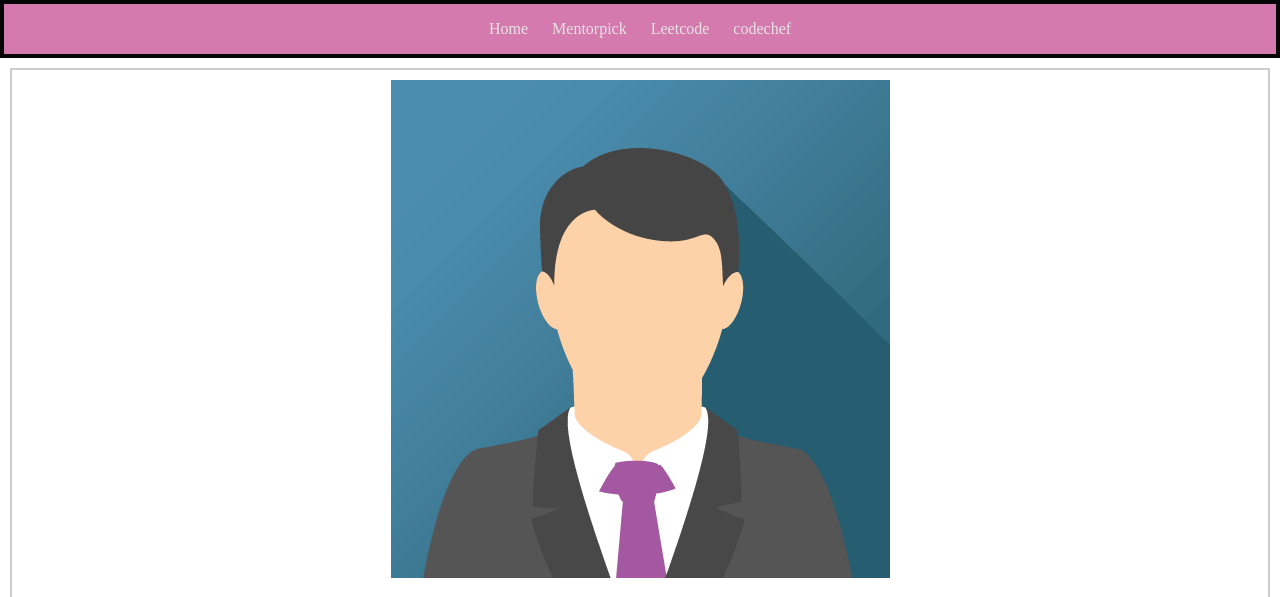
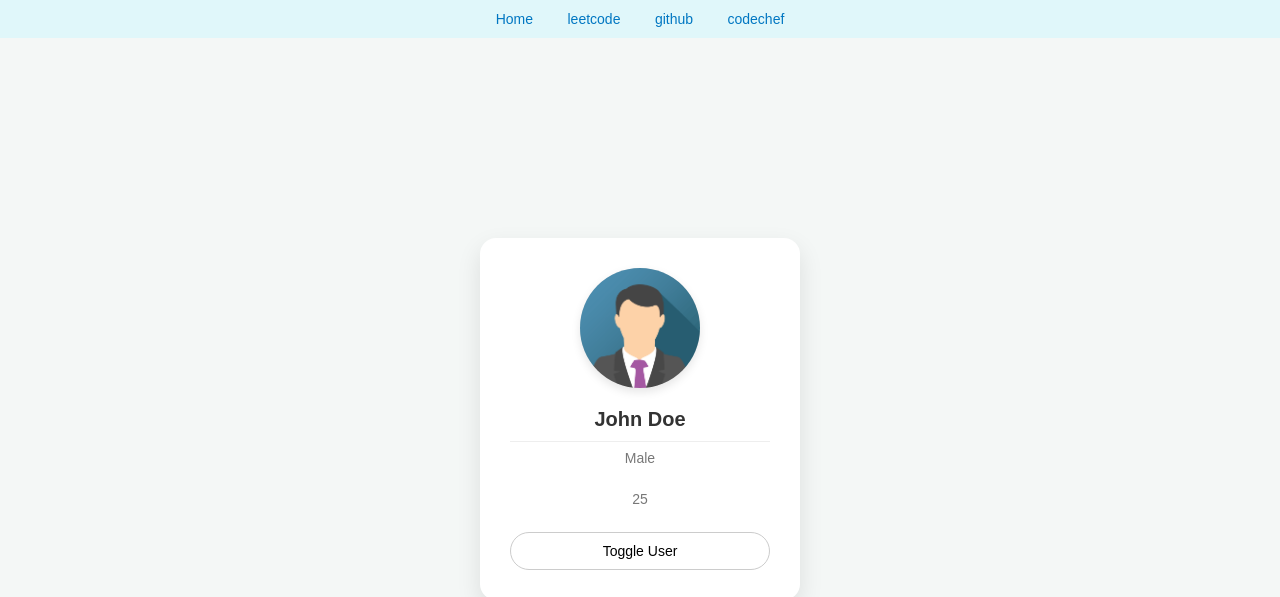
Before and after one commit to Koushik9307/web-development, a plain HTML site: page index.html in a window 1280 px wide. Shown: the top 597 px of the page. Drawn offline with Linux system fonts and the light colour scheme.

Commit message:
toogle case

```diff
--- a/index.css
+++ b/index.css
@@ -1,44 +1,90 @@
-.h1-tag{
-    color:blueviolet;
+* {
+    box-sizing: border-box;
+    margin: 0;
+    padding: 0;
+    font-family: Arial, sans-serif;
 }
-body{
-    margin: 0;
+
+body {
+    background-color: #f4f7f6;
+    display: flex;
+    flex-direction: column;
+    height: 100vh;
 }
-.nav-bar{
-    background-color: #d57aae;
-    padding: 16px;
-    border-color: #060606;
-    border-width: 4px;
-    border-style: solid;
+
+.navbar {
+    background-color: #e0f7fa;
+    padding: 10px 20px;
+    display: flex;
+    justify-content: center;
+}
+
+.navbar nav a {
+    margin: 0 15px;
+    text-decoration: none;
+    color: #0077c2;
+    font-size: 14px;
+}
+
+.container {
+    flex: 1;
+    display: flex;
+    justify-content: center;
+    align-items: center;
+}
+
+.card {
+    background: #ffffff;
+    padding: 30px;
+    border-radius: 16px;
+    box-shadow: 0 10px 25px rgba(0, 0, 0, 0.1);
     text-align: center;
+    width: 320px;
 }
-.nav-bar a{
-    color: #e7e4e4;
-    text-decoration: none;
-    margin: 0 10px;
+
+.avatar-container {
+    width: 120px;
+    height: 120px;
+    margin: 0 auto 20px;
+    border-radius: 50%;
+    overflow: hidden;
+    background-color: #ddd;
+    box-shadow: 0 4px 10px rgba(0, 0, 0, 0.1);
 }
-.nav-bar a:hover{
-    color:rgb(6, 122, 122);
-    padding:4px;
-    text-decoration:none;
+
+.avatar-container img {
+    width: 100%;
+    height: 100%;
+    object-fit: cover;
 }
-.card{
-    margin: 10px;
+
+.user-info h2 {
+    font-size: 20px;
+    color: #333;
+    margin-bottom: 8px;
+    border-bottom: 1px solid #eee;
+    padding-bottom: 10px;
+}
+
+.user-info p {
+    font-size: 14px;
+    color: #777;
+    margin-bottom: 25px;
+}
+
+.btn {
+    width: 100%;
     padding: 10px;
-    border: 2px solid #ccc;
-    text-align: center;
+    border: 1px solid #ccc;
+    border-radius: 20px;
+    background-color: #fff;
+    cursor: pointer;
+    font-size: 14px;
+    font-weight: 500;
+    transition: background-color 0.2s, box-shadow 0.2s;
+}
 
+.btn:hover {
+    background-color: #f0f0f0;
+    box-shadow: 0 2px 5px rgba(0, 0, 0, 0.05);
 }
-.card img{
-    width:auto;
-    height:auto;
-}
-.button{
-    background-color: #4CAF50;
-    border: none;
-    color: white;
-    padding: 10px 20px;
-    text-align: center;
-    text-decoration: none;
-
-}
--- a/index.html
+++ b/index.html
@@ -3,27 +3,35 @@
 <head>
     <meta charset="UTF-8">
     <meta name="viewport" content="width=device-width, initial-scale=1.0">
-    <title>Document</title>
+    <title>Random User Card</title>
+    <link rel="stylesheet" href="index.css">
 </head>
 <body>
-    <!-- <h1 class="h1-tag">Hello, World!</h1> -->
-    <!-- <h2 class="h1-tag">Hello world 2</h2> -->
-    <!-- <h3 class="h1-tag">Hello world 3</h3> -->
-    <link rel="stylesheet" href="index.css">
-  <!-- <a href="https://mentorpick.com/coursev2/my-courses">Mentorpick</a> -->
-    <div class="nav-bar">
-        <a href="">Home</a>
-        <a href="">Mentorpick</a>
-        <a href="">Leetcode</a>
-        <a href="">codechef</a>
-    </div>
-    <div class="card">
-        <img src="john.png" alt="Description">
-        <h1>John Doe</h1>
-        <p>Software Engineer</p>
-        <p>Age: 30</p>
-        <button class="button">Toggle user</button>
-        <button class="button">Random User</button>
-    </div>
+    <header class="navbar">
+        <nav>
+            <a href="#home">Home</a>
+            <a href="#leetcode">leetcode</a>
+            <a href="#github">github</a>
+            <a href="#codechef">codechef</a>
+        </nav>
+    </header>
+
+    <main class="container">
+        <div class="card">
+            <div class="avatar-container">
+                <img id="user-avatar" src="john.png" alt="User Avatar">
+            </div>
+            <div class="user-info">
+                <h2 id="user-name">John Doe</h2>
+                <p id="user-gender">Male</p>
+                <p id="age">25</p>
+            </div>
+            <div class="button-group">
+                <button id="toggle-btn" class="btn" onclick="toggle()">Toggle User</button>
+            </div>
+        </div>
+    </main>
+
+    <script src="index.js"></script>
 </body>
 </html>
--- /dev/null
+++ b/index.js
@@ -0,0 +1,28 @@
+var users = [
+    {
+        "name": "John Doe",
+        "gender": "Male",
+        "image": "john.png"
+    },
+    {
+        "name": "Jane Smith",
+        "gender": "Female",
+        "image": "jane.png"
+    }
+];
+
+let currentIndex = 0;
+
+function toggle() {
+    console.log("hii from js : toggle");
+
+    // Switch index between 0 and 1
+    currentIndex = (currentIndex === 0) ? 1 : 0;
+    let currentUser = users[currentIndex];
+
+    // Update the DOM elements
+    document.getElementById("user-name").innerText = currentUser.name;
+    document.getElementById("user-gender").innerText = currentUser.gender;
+    document.getElementById("age").innerText = currentUser.age;
+    document.getElementById("user-avatar").src = currentUser.image;
+}
```
Also changed, not shown: jane.png (added).
